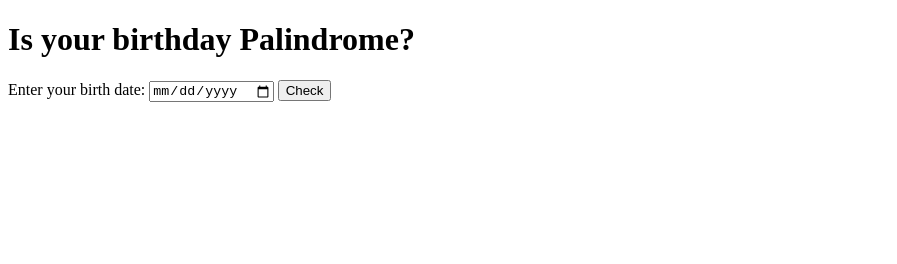
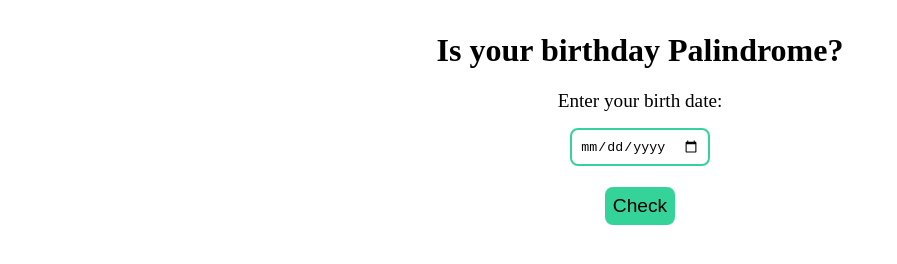
Before and after one commit to bLAckBLAZER/palindrome-birthday, a plain HTML site: page index.html in a window 1280 px wide. Shown: the whole page, without its empty margins (0-897 px from the left). Drawn offline with Linux system fonts and the light colour scheme; a web font is replaced by a local one.

Commit message:
added styling

```diff
--- a/index.html
+++ b/index.html
@@ -4,14 +4,17 @@
     <meta charset="UTF-8" />
     <meta http-equiv="X-UA-Compatible" content="IE=edge" />
     <meta name="viewport" content="width=device-width, initial-scale=1.0" />
+    <link rel="stylesheet" href="./style.css" />
     <title>Birthday Palindrome</title>
   </head>
   <body>
-    <h1>Is your birthday Palindrome?</h1>
-    <label for="birth-date">Enter your birth date:</label>
-    <input type="date" id="birth-date" />
-    <button id="btn-check">Check</button>
-    <div id="output"></div>
+    <div class="container">
+      <h1>Is your birthday Palindrome?</h1>
+      <label for="birth-date">Enter your birth date:</label>
+      <input type="date" id="birth-date" />
+      <button id="btn-check">Check</button>
+      <div id="output"></div>
+    </div>
 
     <script src="./script.js"></script>
   </body>
--- a/script.js
+++ b/script.js
@@ -155,7 +155,7 @@ function clickHandler() {
     };
 
     if (checkPalindromeForAllFormat(date)) {
-      output.innerText = "Yay! Your bithdate is a Palindrome!!";
+      output.innerText = "Yay! Your birthday is a Palindrome!!";
     } else {
       var [count, nextDate] = findNextPalindromeDate(date);
       output.innerText = `Oops! The next palindrome date is ${nextDate.day}-${nextDate.month}-${nextDate.year}, you missed it by ${count} days!`;
--- /dev/null
+++ b/style.css
@@ -0,0 +1,47 @@
+@import url("https://fonts.googleapis.com/css2?family=Kaisei+Opti&display=swap");
+
+body {
+  font-family: "Kaisei Opti", serif;
+}
+.container {
+  margin: auto;
+  text-align: center;
+  /* background-color: #EFEFEF; */
+  width: 800px;
+  height: 100vh;
+}
+
+label {
+  display: block;
+  margin: 1rem;
+  font-size: 1.2rem;
+}
+input {
+  display: block;
+  padding: 0.5rem;
+  margin: auto;
+  border-radius: 0.5rem;
+  border: 2px solid #34d399;
+}
+
+button {
+  padding: 0.5rem;
+  margin: 1.3rem;
+  background-color: #34d399;
+  text-decoration: none;
+  border: none;
+  border-radius: 0.5rem;
+  font-size: 1.2rem;
+}
+h1 {
+  margin-top: 2rem;
+}
+
+#output {
+  font-size: 1.5rem;
+}
+footer {
+  position: fixed;
+  bottom: 0;
+  text-align: right;
+}
```
